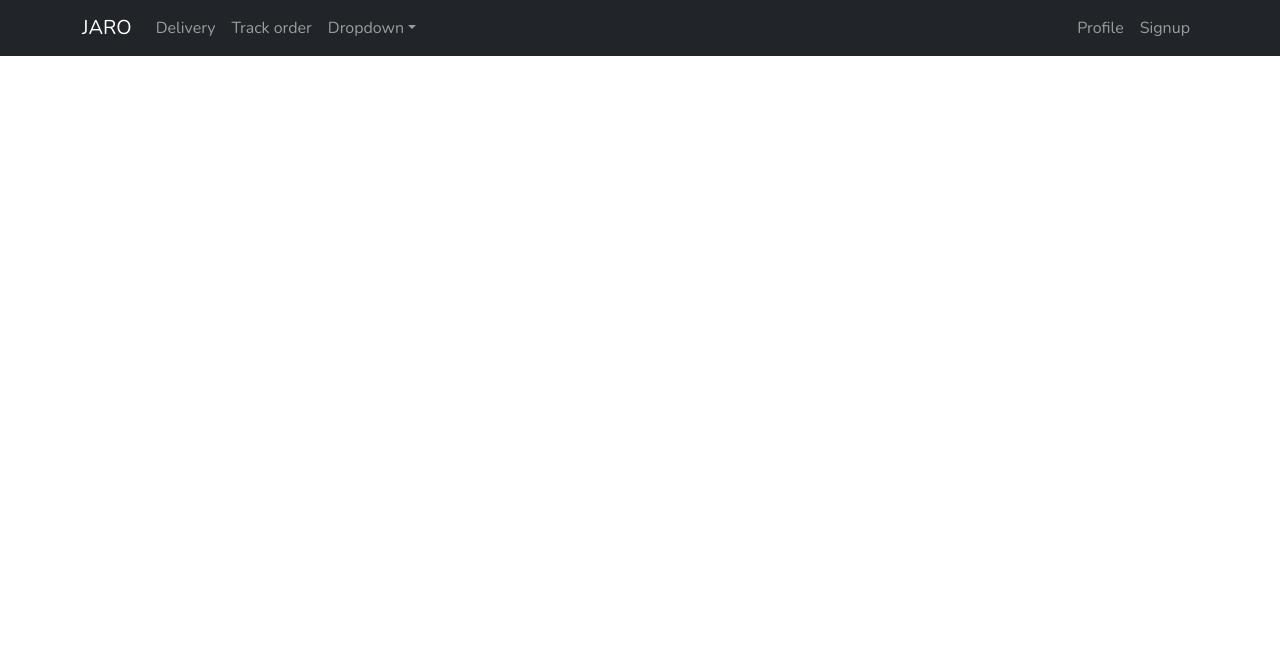
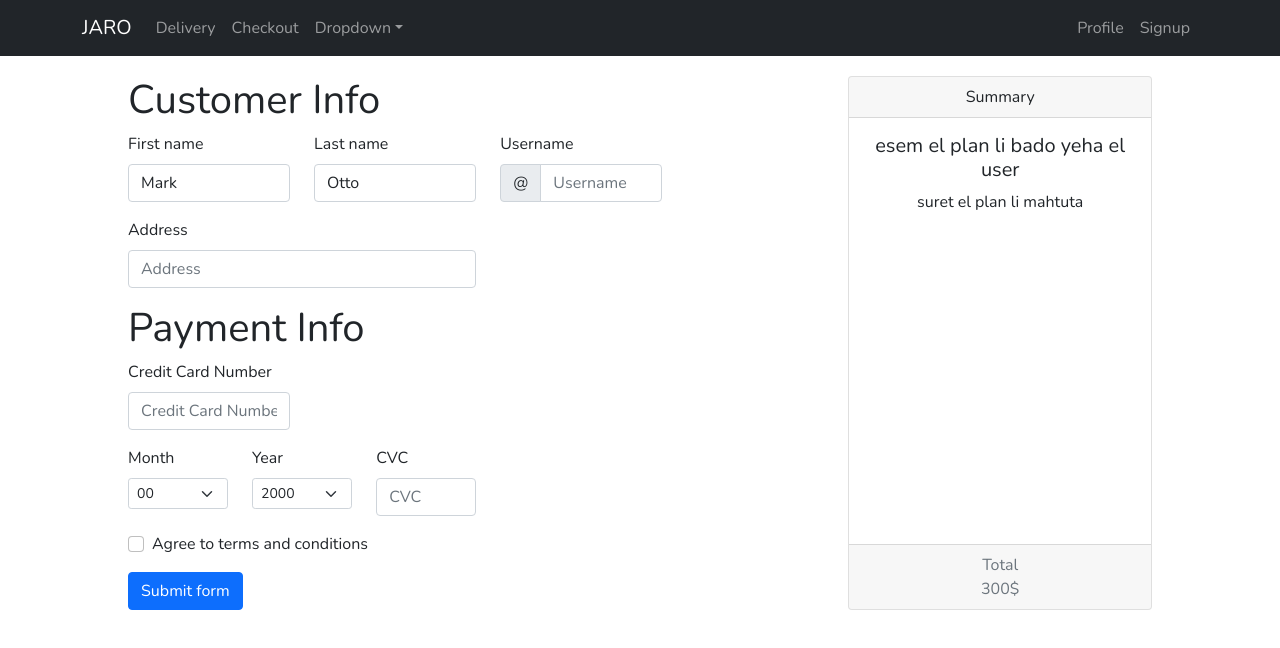
Before and after one commit to omarkar101/DietCentersAggregator, a React (Create React App) app in the folder frontend/: page /checkout in a window 1280 px wide. Shown: the top 648 px of the page. Built offline with nearby package versions, Linux system fonts and the light colour scheme.

Commit message:
checkout page done

```diff
--- a/frontend/src/App.js
+++ b/frontend/src/App.js
@@ -20,7 +20,7 @@ const App = () => {
           <Navbar.Collapse id="responsive-navbar-nav">
             <Nav className="me-auto">
               <Nav.Link as={Link} to="/delivery">Delivery</Nav.Link>
-              <Nav.Link as={Link} to="/trackorder">Track order</Nav.Link>
+              <Nav.Link as={Link} to="/checkout">Checkout</Nav.Link>
               <NavDropdown title="Dropdown" id="collasible-nav-dropdown">
                 <NavDropdown.Item as={Link} to="/">Action</NavDropdown.Item>
                 <NavDropdown.Item as={Link} to="/">Another action</NavDropdown.Item>
@@ -42,7 +42,7 @@ const App = () => {
         <Routes>
           <Route path="/signup" element={<SignUp />} />
           <Route path="/home" element={<HomePage />} />
-          <Route path="/trackorder" element={<Checkout />} />
+          <Route path="/checkout" element={<Checkout />} />
         </Routes>
       </div>
 
--- a/frontend/src/components/checkout/checkout.css
+++ b/frontend/src/components/checkout/checkout.css
@@ -1,163 +1,6 @@
-.checkout-all {
-    position: relative;
-    max-width: 90rem;
-    max-height: initial;
-    margin-left: 50px;
-    padding-bottom: 3.5rem;
-    box-sizing: inherit;
-    -webkit-tap-highlight-color: transparent;
-    display: block;
-    font-family: Okra,Helvetica,sans-serif;
+.checkout-form{
+    width: 80%;
+    margin: 0 auto;
+    margin-top: 20px;
+    display: flex;
 }
-
-.checkout-title {
-    font-size: 2.5rem;
-    line-height: 1.2;
-    margin: 2rem 0px 2.5rem;
-    font-weight: 300;
-    color: rgb(54, 54, 54);
-    display: block;
-}
-
-.checkout-details {
-    width: 100%;
-    position: relative;
-    display: flex;
-    flex-wrap: wrap;
-}
-
-.checkout-details-left {
-    position: relative;
-    width: 100%;
-    -webkit-box-flex: 0;
-    flex-grow: 0;
-    flex-shrink: 0;
-    max-width: 66.6667%;
-    padding: 0px 10px 20px 0px;
-}
-
-.checkout-details-left-name-and-email {
-    box-shadow: none;
-    padding: 1.2rem 2.4rem;
-    width: 100%;
-    border: 0.1rem solid rgb(232, 232, 232);
-    border-radius: 0.8rem;
-    margin-bottom: 1.5rem;
-}
-
-.checkout-details-left-name{
-    line-height: 1.5;
-    margin: 0px 0px 0.5rem;
-    color: rgb(54, 54, 54);
-    font-size: 2.4rem;
-    font-weight: 500;
-    display: flex;
-    -webkit-box-align: center;
-    align-items: center;
-    -webkit-box-pack: start;
-    justify-content: flex-start;
-}
-
-.checkout-details-left-email {
-    font-size: 1.8rem;
-    padding-left: 0.5rem;
-    font-weight: 400;
-    overflow-wrap: break-word;
-}
-
-.checkout-details-left-secure {
-    line-height: 1.5;
-    margin: 0px 0px 1rem;
-    font-size: 1.4rem;
-    color: rgb(156, 156, 156);
-}
-
-.checkout-details-left-delivery-address{
-    box-shadow: rgb(0 0 0 / 10%) 0px 4px 16px;
-    width: 100%;
-    border: 0.1rem solid rgb(232, 232, 232);
-    border-radius: 0.8rem;
-    margin-bottom: 1.5rem;
-    overflow: hidden;
-}
-
-.checkout-details-left-delivery-address-title{
-    padding: 1.2rem 2rem 1.5rem;
-    position: relative;
-    z-index: 1;
-    box-shadow: none;
-    display: flex;
-    align-items: normal;
-}
-
-.checkout-details-left-delivery-address-title-p{
-    line-height: 1.5;
-    margin: 0px;
-    font-size: 2.4rem;
-    font-weight: 500;
-    display: flex;
-    -webkit-box-align: center;
-    align-items: center;
-    cursor: default;
-    -webkit-box-pack: start;
-    justify-content: flex-start;
-    color: rgb(28, 28, 28);
-}
-
-.checkout-details-left-delivery-address-add-new-text{
-    padding: 0rem 2rem 2rem;
-    display: flex;
-    -webkit-box-pack: start;
-    justify-content: flex-start;
-    border: none;
-    outline: none;
-    width: 60%;
-    font-size: 14px;
-}
-
-.checkout-details-left-payment-method{
-    box-shadow: rgb(0 0 0 / 10%) 0px 4px 16px;
-    width: 100%;
-    border: 0.1rem solid rgb(232, 232, 232);
-    border-radius: 0.8rem;
-    margin-bottom: 1.5rem;
-    overflow: hidden;
-    height: inherit;
-}
-
-.checkout-details-left-payment-method-title {
-    line-height: 1.5;
-    margin: 0px;
-    padding: 1.2rem 2rem;
-    box-shadow: rgb(0 0 0 / 10%) 0px 1px 10px;
-    font-size: 2.4rem;
-    font-weight: 500;
-    display: flex;
-    -webkit-box-align: center;
-    align-items: center;
-    -webkit-box-pack: start;
-    justify-content: flex-start;
-    color: rgb(28, 28, 28);
-    position: relative;
-    z-index: 1;
-    border-bottom: 0px;
-}
-
-.checkout-details-left-payment-method-cash{
-    background: rgb(255, 255, 255);
-    opacity: 1;
-}
-
-.checkout-details-left-payment-method-cash-title {
-    color: rgb(105, 105, 105);
-    padding: 1rem 2.4rem 2rem;
-    max-height: 1000rem;
-    opacity: 1;
-    transition: max-height 0.25s ease-in-out 0s, opacity 0.5s linear 0.25s;
-}
-.checkout-details-left-payment-method-cash-note{
-    color: rgb(105, 105, 105);
-    padding: 1rem 2.4rem 2rem;
-    max-height: 1000rem;
-    opacity: 1;
-}
--- a/frontend/src/components/checkout/checkout.js
+++ b/frontend/src/components/checkout/checkout.js
@@ -1,139 +1,174 @@
-import React from "react";
+import React, { useState, useEffect } from "react";
+import { Form, Button, Col, Row, InputGroup, Card } from "react-bootstrap";
 import "./checkout.css";
 
 const Checkout = () => {
+  const [validated, setValidated] = useState(false);
+
+  const handleSubmit = (event) => {
+    const form = event.currentTarget;
+    if (form.checkValidity() === false) {
+      event.preventDefault();
+      event.stopPropagation();
+    }
+
+    setValidated(true);
+  };
+
   return (
-    <div className="checkout-all">
-      <h3 className="checkout-title">Checkout</h3>
-      <div className="checkout-details">
-        <div className="checkout-details-left">
-          <div className="checkout-details-left-name-and-email">
-            <p className="checkout-details-left-name">
-              Ali Srour
-              <span className="checkout-details-left-email">
-                (srourali07@gmail.com)
-              </span>
-            </p>
-            <p className="checkout-details-left-secure">
-              You are securely logged in
-            </p>
-          </div>
-          <div className="checkout-details-left-delivery-address">
-            <div className="checkout-details-left-delivery-address-title">
-              <p className="checkout-details-left-delivery-address-title-p">
-                Delivery Address
-              </p>
-            </div>
-            <input
-              placeholder="Add address"
-              className="checkout-details-left-delivery-address-add-new-text"
+    <div className="checkout-form">
+      <Form
+        noValidate
+        validated={validated}
+        onSubmit={handleSubmit}
+      >
+        <h1>Customer Info</h1>
+        <Row className="mb-3">
+          <Form.Group as={Col} md="3" controlId="validationCustom01">
+            <Form.Label>First name</Form.Label>
+            <Form.Control
+              required
+              type="text"
+              placeholder="First name"
+              defaultValue="Mark"
             />
-          </div>
-          <div className="checkout-details-left-payment-method">
-            <p className="checkout-details-left-payment-method-title">
-              Select Payment Method
-            </p>
-            <div className="checkout-details-left-payment-method-cash">
-              <p className="checkout-details-left-payment-method-cash-title">
-                Cash
-              </p>
-              <p className="checkout-details-left-payment-method-cash-note">
-                Please keep exact change handy to help us serve you better
-              </p>
-            </div>
-          </div>
-        </div>
-        <div>
-          <div class="sc-fPbjcq dtbjvd">
-            <h5 class="sc-1uh2q3e-0 sc-BOulX jdsOAb">Summary</h5>
-            <div class="sc-hdNmWC cTkaPI">
-              <div class="sc-fPEBxH nkFMw">
-                <p class="sc-1hez2tp-0 sc-hAcydR bDsJTz">ORDER FROM</p>
-                <p class="sc-1hez2tp-0 sc-eomEcv dZYLPU">SushiArt</p>
-                <p class="sc-1hez2tp-0 sc-gcJTYu hhgbmz">
-                  The Beach, Jumeirah Beach Residence, Dubai
-                </p>
-              </div>
-              <div class="sc-fPEBxH sc-hBcjXN eaiRPV">
-                <div class="sc-klSiHT sc-hkHFWD iyghkD">
-                  <div
-                    type="non-veg"
-                    class="sc-1tx3445-0 kcsImg sc-feWbDf dCUqkh"
-                  ></div>
-                  <div class="sc-cBOTKl cHUCzi">
-                    <div class="sc-klSiHT sc-iUVpnZ cXhFKO">
-                      <div class="sc-bWFPNQ iKOZzr">
-                        <p class="sc-1hez2tp-0 sc-emjYpo ciKGzg">
-                          The Signature Box
-                        </p>
-                        <div class="sc-17hyc2s-3 jOoliK">
-                          <span class="sc-17hyc2s-1 cCiQWA">AED145</span>
-                        </div>
-                        <p class="sc-1hez2tp-0 sc-goFBvh hWNuPP">
-                          First Side : Cabbage Salad
-                        </p>
-                        <p class="sc-1hez2tp-0 sc-goFBvh hWNuPP">
-                          Second Side : Cabbage Salad
-                        </p>
-                      </div>
-                      <div>
-                        <div class="sc-15orjsw-1 iuWdTE">
-                          <div class="sc-15orjsw-10 HnpkZ">
-                            <div class="sc-bke1zw-0 fIuLDK sc-15orjsw-3 bGDlrz">
-                              <div class="sc-bke1zw-1 sc-15orjsw-4 fJLDSa"></div>
-                              <div class="sc-bke1zw-1 sc-15orjsw-4 sc-15orjsw-9 hRUeFn">
-                                <span class="sc-15orjsw-8 bXpcpY">1</span>
-                              </div>
-                              <div class="sc-bke1zw-1 sc-15orjsw-4 fJLDSa"></div>
-                            </div>
-                          </div>
-                          <span class="sc-15orjsw-2 dXvFyH">customizable</span>
-                        </div>
-                        <p class="sc-1hez2tp-0 sc-iKiVwC cYlGXn">AED145.00</p>
-                      </div>
-                    </div>
-                  </div>
-                </div>
-                <div class="sc-gIjDWZ cGAkA">
-                  <div class="sc-fjNYmT hsgwiw">
-                    <span role="button" tabindex="0" class="sc-hzOKmB dSiESF">
-                      Add special cooking instructions
-                    </span>
-                  </div>
-                </div>
-              </div>
-              <div class="sc-fPEBxH sc-hBcjXN eaiRPV">
-                <div class="sc-eqGige sc-bCQtTp dNUxGT">
-                  <div class="sc-eqGige RHgSf">
-                    <div class="sc-fxMfqs jMnWZf">Apply Coupon</div>
-                  </div>
-                </div>
-                <p color="#EF4F5F" class="sc-1hez2tp-0 sc-csuNZv bvYxTs">
-                  Promo codes are not supported on Cash on Delivery
-                </p>
-              </div>
-              <div class="sc-fPEBxH sc-fPCuyW vMTdh">
-                <div class="sc-fdJbru iyhgDB">
-                  <p class="sc-1hez2tp-0 sc-jTNJqp eNStwq">Subtotal</p>
-                  <div class="sc-17hyc2s-3 jOoliK">
-                    <span class="sc-17hyc2s-1 cCiQWA">AED145.00</span>
-                  </div>
-                </div>
-                <div class="sc-dYcyhn gyRMfX">
-                  <div class="sc-fAfrNB sc-MKjYC fwoqay">Delivery Charge</div>
-                  <p class="sc-1hez2tp-0 sc-bQduHL iORCKP">AED6.00</p>
-                </div>
-                <div class="sc-hmyDHa kpTofA">
-                  <p class="sc-1hez2tp-0 sc-gwZsXD kzqbAB">Grand Total</p>
-                  <div class="sc-17hyc2s-3 jOoliK">
-                    <span class="sc-17hyc2s-1 cCiQWA">AED151.00</span>
-                  </div>
-                </div>
-              </div>
-            </div>
-          </div>
-        </div>
-      </div>
+            <Form.Control.Feedback>Looks good!</Form.Control.Feedback>
+          </Form.Group>
+          <Form.Group as={Col} md="3" controlId="validationCustom02">
+            <Form.Label>Last name</Form.Label>
+            <Form.Control
+              required
+              type="text"
+              placeholder="Last name"
+              defaultValue="Otto"
+            />
+            <Form.Control.Feedback>Looks good!</Form.Control.Feedback>
+          </Form.Group>
+          <Form.Group as={Col} md="3" controlId="validationCustomUsername">
+            <Form.Label>Username</Form.Label>
+            <InputGroup hasValidation>
+              <InputGroup.Text id="inputGroupPrepend">@</InputGroup.Text>
+              <Form.Control
+                type="text"
+                placeholder="Username"
+                aria-describedby="inputGroupPrepend"
+                required
+              />
+              <Form.Control.Feedback type="invalid">
+                Please choose a username.
+              </Form.Control.Feedback>
+            </InputGroup>
+          </Form.Group>
+        </Row>
+        <Row className="mb-3">
+          <Form.Group as={Col} md="6" controlId="validationCustom03">
+            <Form.Label>Address</Form.Label>
+            <Form.Control type="text" placeholder="Address" required />
+            <Form.Control.Feedback type="invalid">
+              Please provide a valid Address.
+            </Form.Control.Feedback>
+          </Form.Group>
+        </Row>
+        <h1>Payment Info</h1>
+        <Row className="mb-3">
+          <Form.Group as={Col} md="3" controlId="validationCustom03">
+            <Form.Label>Credit Card Number</Form.Label>
+            <Form.Control
+              type="text"
+              placeholder="Credit Card Number"
+              required
+            />
+            <Form.Control.Feedback type="invalid">
+              Please provide a valid Credit Card Number.
+            </Form.Control.Feedback>
+          </Form.Group>
+        </Row>
+        <Row className="mb-3">
+          <Form.Group as={Col} md="2" controlId="validationCustom03">
+            <Form.Label>Month</Form.Label>
+            <Form.Select size="sm">
+              <option>00</option>
+              <option>01</option>
+              <option>02</option>
+              <option>03</option>
+              <option>04</option>
+              <option>05</option>
+              <option>06</option>
+              <option>07</option>
+              <option>08</option>
+              <option>09</option>
+              <option>10</option>
+              <option>11</option>
+              <option>12</option>
+            </Form.Select>
+            <Form.Control.Feedback type="invalid">
+              Please provide a valid Month.
+            </Form.Control.Feedback>
+          </Form.Group>
+          <Form.Group as={Col} md="2" controlId="validationCustom04">
+            <Form.Label>Year</Form.Label>
+            <Form.Select size="sm">
+              <option>2000</option>
+              <option>2001</option>
+              <option>2002</option>
+              <option>2003</option>
+              <option>2004</option>
+              <option>2005</option>
+              <option>2006</option>
+              <option>2007</option>
+              <option>2008</option>
+              <option>2009</option>
+              <option>2010</option>
+              <option>2011</option>
+              <option>2012</option>
+              <option>2013</option>
+              <option>2014</option>
+              <option>2015</option>
+              <option>2016</option>
+              <option>2017</option>
+              <option>2018</option>
+              <option>2019</option>
+              <option>2020</option>
+              <option>2021</option>
+              <option>2012</option>
+            </Form.Select>
+            <Form.Control.Feedback type="invalid">
+              Please provide a valid Year.
+            </Form.Control.Feedback>
+          </Form.Group>
+          <Form.Group as={Col} md="2" controlId="validationCustom05">
+            <Form.Label>CVC</Form.Label>
+            <Form.Control type="text" placeholder="CVC" required />
+            <Form.Control.Feedback type="invalid">
+              Please provide a valid CVC.
+            </Form.Control.Feedback>
+          </Form.Group>
+        </Row>
+        <Form.Group className="mb-3">
+          <Form.Check
+            required
+            label="Agree to terms and conditions"
+            feedback="You must agree before submitting."
+            feedbackType="invalid"
+          />
+        </Form.Group>
+        <Button type="submit">Submit form</Button>
+      </Form>
+
+      <Card className="text-center">
+        <Card.Header>Summary</Card.Header>
+        <Card.Body>
+          <Card.Title>esem el plan li bado yeha el user</Card.Title>
+          <Card.Text>
+              suret el plan li mahtuta
+          </Card.Text>
+        </Card.Body>
+        <Card.Footer className="text-muted">Total
+        <Card.Text>
+            300$
+        </Card.Text>
+        </Card.Footer>
+      </Card>
     </div>
   );
 };
```
